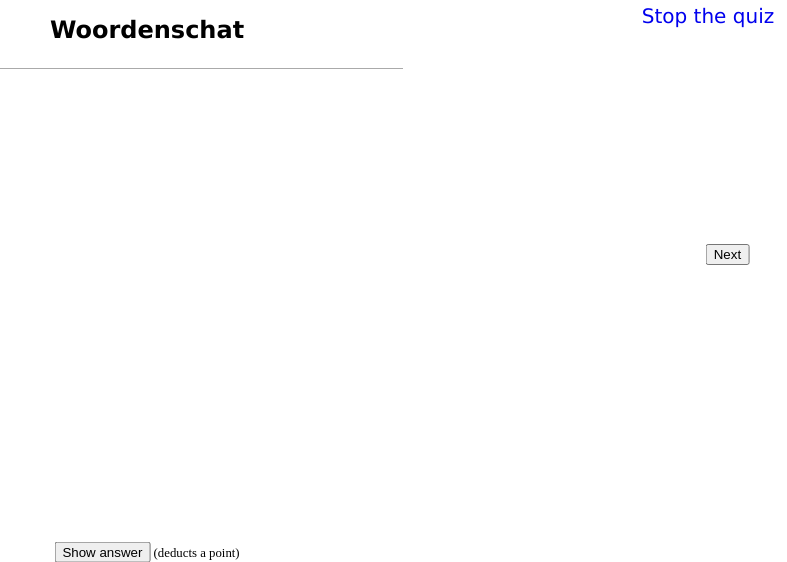
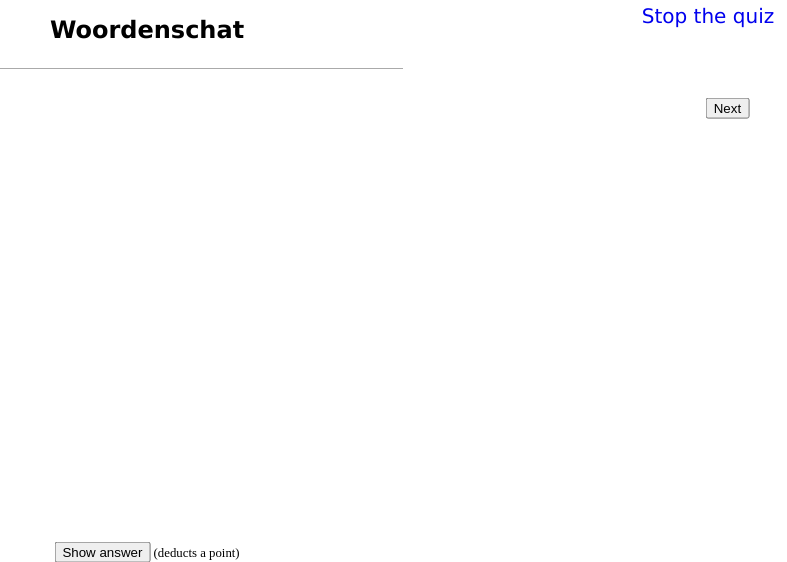
Before and after one commit to kgdunn/flashcards-for-learning, a Django app: template vocab/templates/vocab/quiz.html in a window 1280 px wide. Shown: the top 562 px of the page, without its empty margins (493-1280 px from the left). Run offline with Django 3.2, Linux system fonts and the light colour scheme; the template is opened without the code that fills it, so the values that code supplies are empty; parts of the project's set-up code (start-up, migrations or seed data) failed here and were passed over; some libraries are stand-ins or nearby versions.

Commit message:
Trying different templates

```diff
--- a/flashcards/templates/base.html
+++ b/flashcards/templates/base.html
@@ -54,8 +54,8 @@ body {
     text-align:center;
     position: absolute;
     left: 50%;
-    top: 50%;
-    transform: translate(-50%, -50%); /* Yep! */
+    top: 20%;
+    transform: translate(-50%, -20%); /* Yep! */
     width: 96%;
     height: 39%
 }
```
